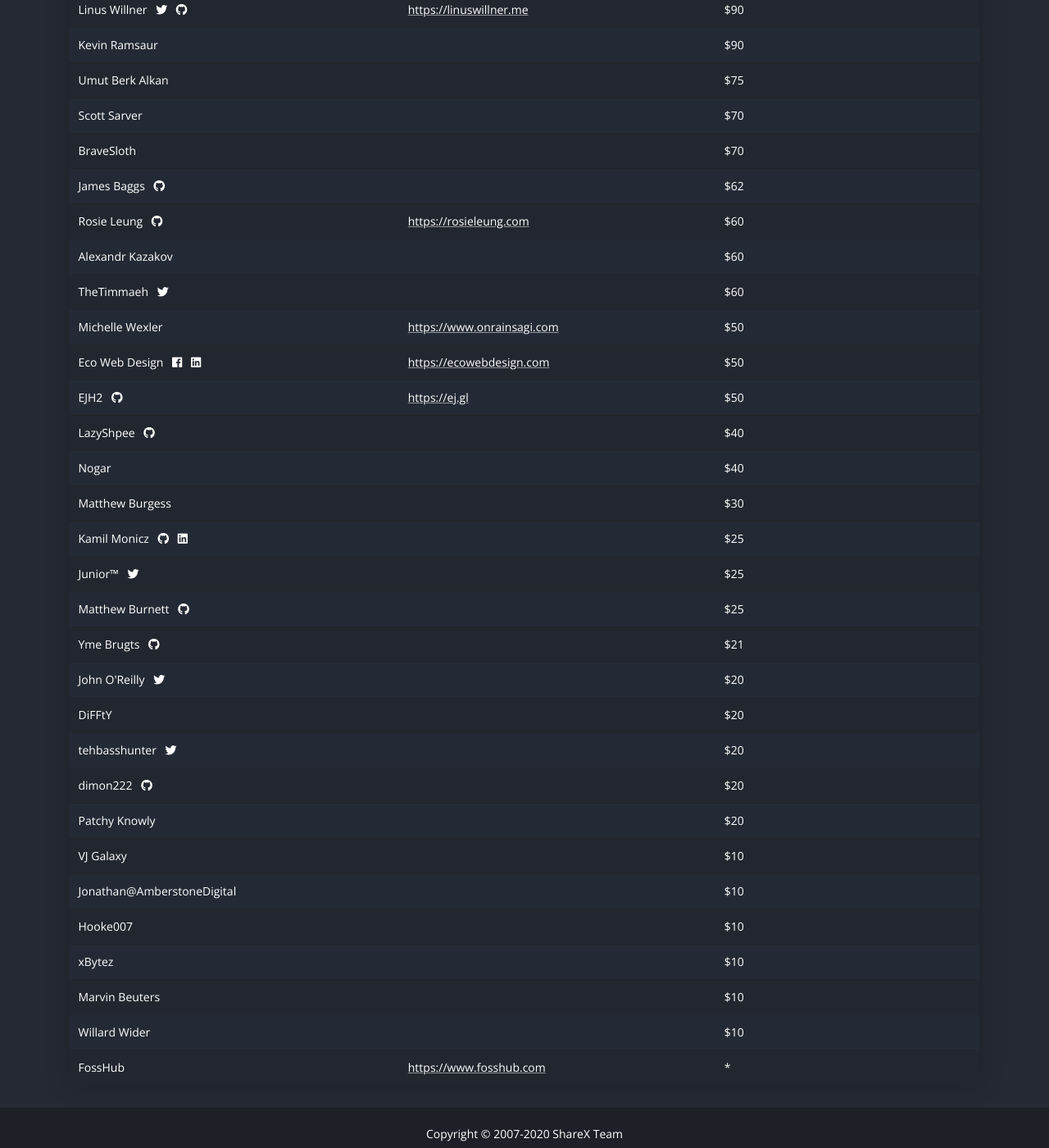
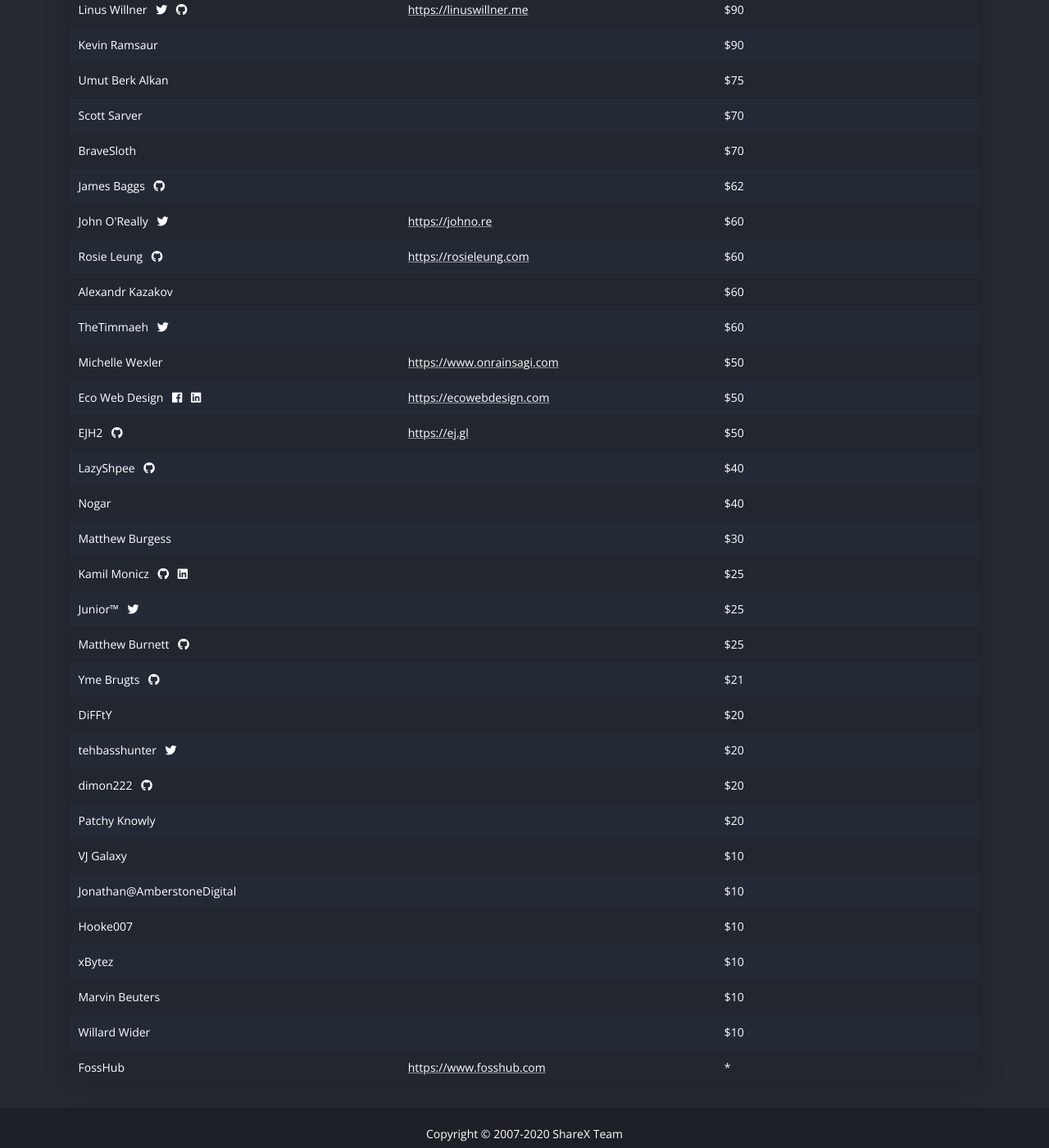
Before and after one commit to ShareX/sharex.github.io, a Jekyll site: the page built from donate/index.html, in a window 1280 px wide and 1400 px high, scrolled down 1304 px. Shown: the whole window at 82% size. Built offline with Jekyll 4.4.1, drawn with Linux system fonts in a browser that asks for light colours.

Commit message:
Update donators.yml

```diff
--- a/_data/donators.yml
+++ b/_data/donators.yml
@@ -170,9 +170,10 @@
 - name: Jonathan@AmberstoneDigital
   amount: 10
 
-- name: John O'Reilly
+- name: John O'Really
   twitter: https://twitter.com/John_O_Really
-  amount: 20
+  website: https://johno.re
+  amount: 60
 
 - name: VJ Galaxy
   amount: 10
```
